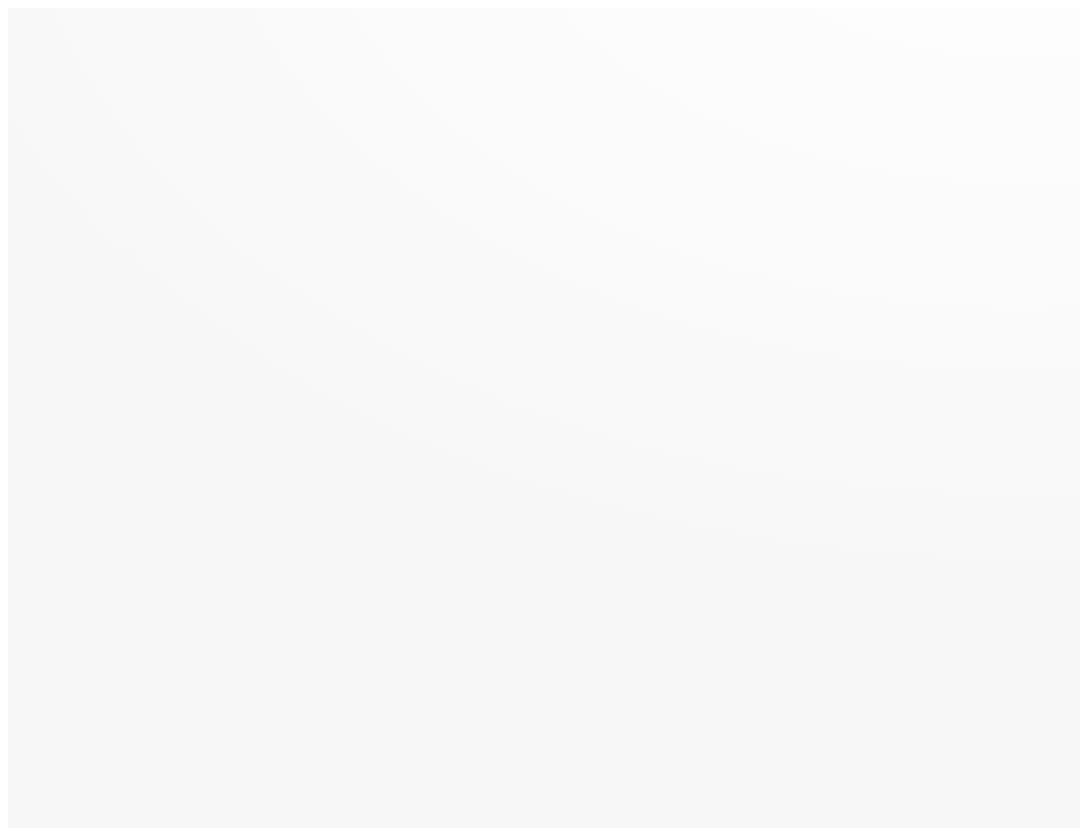
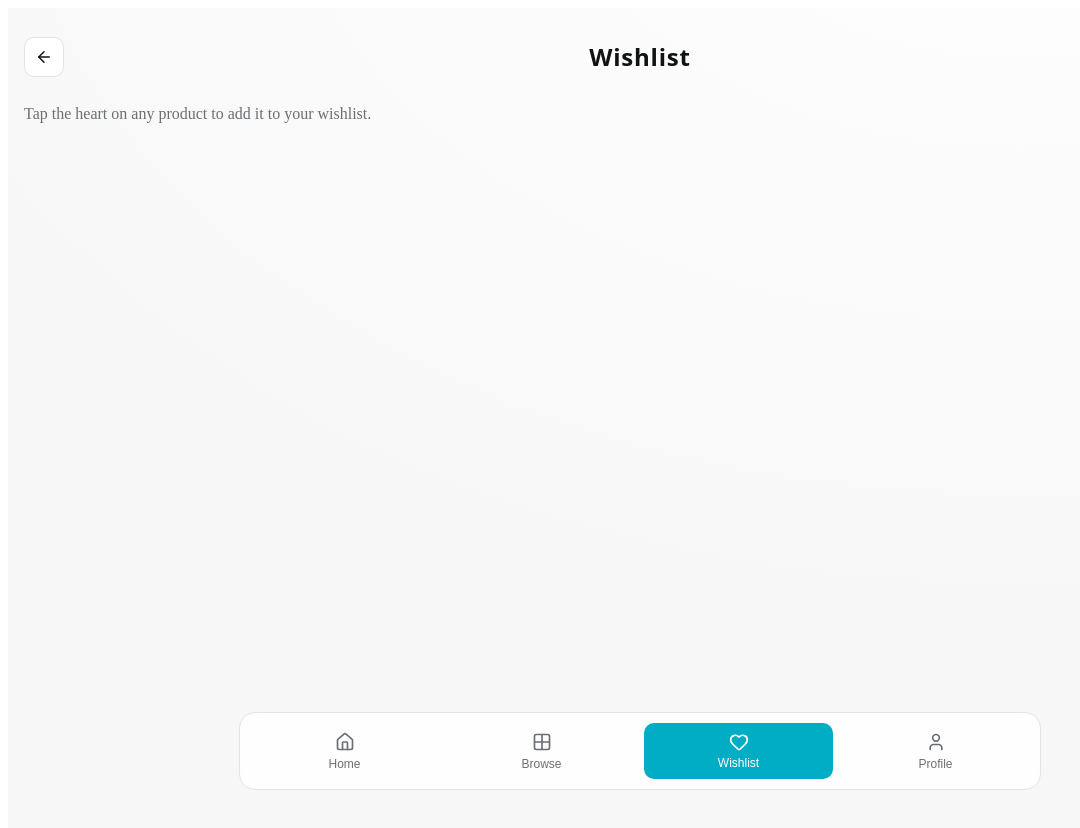
Before and after one commit to monavi77/dtrmnd2webdev, a React (Vite) app: page /favorites in a window 1280 px wide. Before the commit this address had no page. Shown: the top 828 px of the page, without its empty margins (0-1080 px from the left). Built offline with nearby package versions, Linux system fonts and the light colour scheme.

Commit message:
Created favourites page, added bottom nav bar to the search page

```diff
--- a/src/App.css
+++ b/src/App.css
@@ -196,6 +196,10 @@
   background: var(--brand);
   color: #fff;
 }
+.fav--active {
+  background: var(--brand);
+  color: #fff;
+}
 
 .card__meta {
   display: flex;
--- a/src/App.jsx
+++ b/src/App.jsx
@@ -1,14 +1,17 @@
 import { BrowserRouter, Routes, Route, Navigate } from "react-router-dom";
 import { CartProvider } from "./context/CartContext";
+import { FavoritesProvider } from "./context/FavoritesContext";
 import Login from "./pages/Login";
 import Home from "./pages/Home";
 import SearchResults from "./pages/SearchResults";
 import ProductPage from "./pages/ProductPage";
 import Checkout from "./pages/Checkout";
 import OrderConfirmation from "./pages/OrderConfirmation";
+import Favorites from "./pages/Favorites";
 
 export default function App() {
   return (
+    <FavoritesProvider>
       <CartProvider>
         <BrowserRouter>
           <div className="store">
@@ -18,12 +21,17 @@ export default function App() {
               <Route path="/women" element={<Home gender="Women" />} />
               <Route path="/men" element={<Home gender="Men" />} />
               <Route path="/search" element={<SearchResults />} />
+              <Route path="/favorites" element={<Favorites />} />
               <Route path="/product/:id" element={<ProductPage />} />
               <Route path="/checkout" element={<Checkout />} />
-            <Route path="/order-confirmation" element={<OrderConfirmation />} />
+              <Route
+                path="/order-confirmation"
+                element={<OrderConfirmation />}
+              />
             </Routes>
           </div>
         </BrowserRouter>
       </CartProvider>
+    </FavoritesProvider>
   );
 }
--- a/src/components/ProductCard.jsx
+++ b/src/components/ProductCard.jsx
@@ -1,16 +1,29 @@
 import { Heart, ShoppingBag } from "lucide-react";
 import { Link } from "react-router-dom";
 import { useCart } from "../context/CartContext";
+import { useFavorites } from "../context/FavoritesContext";
 
 export default function ProductCard({ product }) {
   const { add } = useCart();
+  const { toggle, isFavorite } = useFavorites();
+  const favorite = isFavorite(product.id);
   return (
     <article className="card">
       <Link to={`/product/${product.id}`} className="card__imagewrap">
         <img src={product.image} alt={product.title} loading="lazy" />
         {product.tag && <span className="badge">{product.tag}</span>}
-        <button className="fav" type="button" aria-label="Wishlist">
-          <Heart size={16} />
+        <button
+          className={`fav ${favorite ? "fav--active" : ""}`}
+          type="button"
+          aria-label="Wishlist"
+          aria-pressed={favorite}
+          onClick={(event) => {
+            event.preventDefault();
+            event.stopPropagation();
+            toggle(product);
+          }}
+        >
+          <Heart size={16} fill={favorite ? "currentColor" : "none"} />
         </button>
       </Link>
       <div className="card__meta">
--- a/src/components/Tabs.jsx
+++ b/src/components/Tabs.jsx
@@ -14,7 +14,7 @@ export default function Tabs({ active = "home" }) {
         <Grid2x2 size={20} />
         <span>Browse</span>
       </button>
-      <button className={c("wishlist")}>
+      <button className={c("wishlist")} onClick={() => nav("/favorites")}>
         <Heart size={20} />
         <span>Wishlist</span>
       </button>
--- /dev/null
+++ b/src/context/FavoritesContext.jsx
@@ -0,0 +1,41 @@
+import { createContext, useContext, useMemo, useState } from "react";
+
+const FavoritesCtx = createContext(null);
+
+export const useFavorites = () => useContext(FavoritesCtx);
+
+export function FavoritesProvider({ children }) {
+  const [items, setItems] = useState([]);
+
+  const add = (product) =>
+    setItems((prev) =>
+      prev.some((item) => item.id === product.id) ? prev : [...prev, product]
+    );
+
+  const remove = (id) =>
+    setItems((prev) => prev.filter((product) => product.id !== id));
+
+  const toggle = (product) =>
+    setItems((prev) =>
+      prev.some((item) => item.id === product.id)
+        ? prev.filter((item) => item.id !== product.id)
+        : [...prev, product]
+    );
+
+  const isFavorite = (id) => items.some((product) => product.id === id);
+
+  const value = useMemo(
+    () => ({
+      items,
+      add,
+      remove,
+      toggle,
+      isFavorite,
+    }),
+    [items]
+  );
+
+  return (
+    <FavoritesCtx.Provider value={value}>{children}</FavoritesCtx.Provider>
+  );
+}
--- /dev/null
+++ b/src/pages/Favorites.jsx
@@ -0,0 +1,21 @@
+import Header from "../components/Header";
+import ProductGrid from "../components/ProductGrid";
+import Tabs from "../components/Tabs";
+import { useFavorites } from "../context/FavoritesContext";
+
+export default function Favorites() {
+  const { items } = useFavorites();
+  return (
+    <>
+      <Header title="Wishlist" />
+      {items.length ? (
+        <ProductGrid products={items} />
+      ) : (
+        <p style={{ color: "var(--muted)", marginBottom: 32 }}>
+          Tap the heart on any product to add it to your wishlist.
+        </p>
+      )}
+      <Tabs active="wishlist" />
+    </>
+  );
+}
--- a/src/pages/SearchResults.jsx
+++ b/src/pages/SearchResults.jsx
@@ -1,5 +1,6 @@
 import Header from "../components/Header";
 import ProductGrid from "../components/ProductGrid";
+import Tabs from "../components/Tabs";
 import { PRODUCTS } from "../data/products";
 
 /* Uses item names/prices from your Search Results mock. :contentReference[oaicite:3]{index=3} */
@@ -11,6 +12,7 @@ export default function SearchResults() {
         Showing results for your query
       </div>
       <ProductGrid products={PRODUCTS.filter(Boolean)} />
+      <Tabs active="browse" />
     </>
   );
 }
```
Lines whose indentation alone changed are shown as unchanged.
